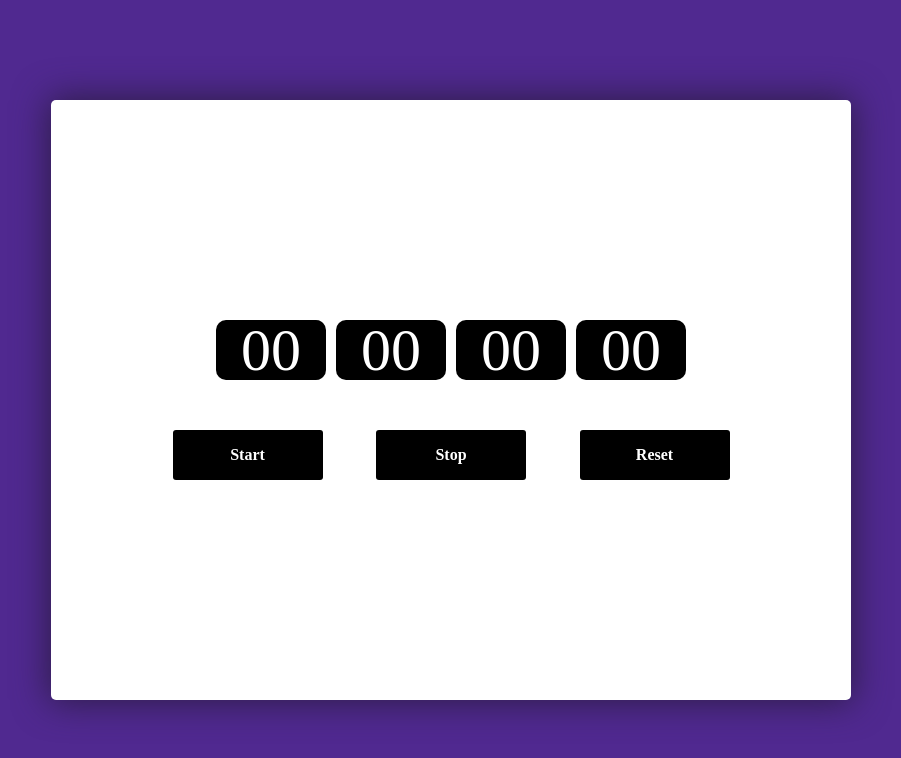
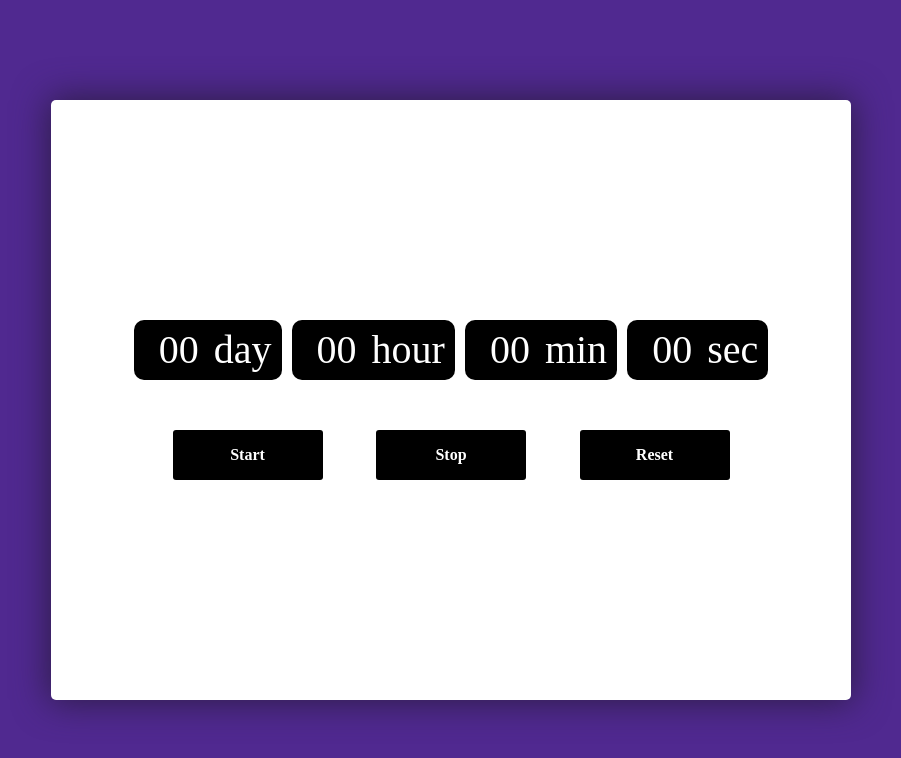
Before and after one commit to AlexAirCG/stopwatch, a plain HTML site: page index.html in a window 1280 px wide. Shown: the whole page, without its empty margins (189-1090 px from the left). Drawn offline with Linux system fonts and the light colour scheme.

Commit message:
Add files via upload

```diff
--- a/index.html
+++ b/index.html
@@ -17,14 +17,19 @@
 				<div class="time">
 					<div class="item">
 						<span class="interval js-days">00</span>
+						day
 					</div>
 					<div class="item">
 						<span class="interval js-hours">00</span>
+						hour
 					</div>
 					<div class="item">
 						<span class="interval js-minutes">00</span>
+						min
 					</div>
-					<div class="item"><span class="interval js-seconds">00</span></div>
+					<div class="item"><span class="interval js-seconds">00</span>
+						sec
+					</div>
 				</div>
 				<div class="buttons">
 					<button class="btn js-btn-start">Start</button>
--- a/style.scss
+++ b/style.scss
@@ -115,15 +115,15 @@ h6 {
 	background-color: #000;
 	color: #fff;
 	border-radius: 10px;
-	font-size: 60px;
+	font-size: 40px;
 	display: flex;
 	justify-content: center;
 	align-items: center;
+	padding: 10px;
 }
 
 .interval {
 	width: 70px;
-	margin: 0 20px;
 	display: flex;
 	flex-direction: row;
 	justify-content: center;
```
Also changed, not shown: css/style.css.
